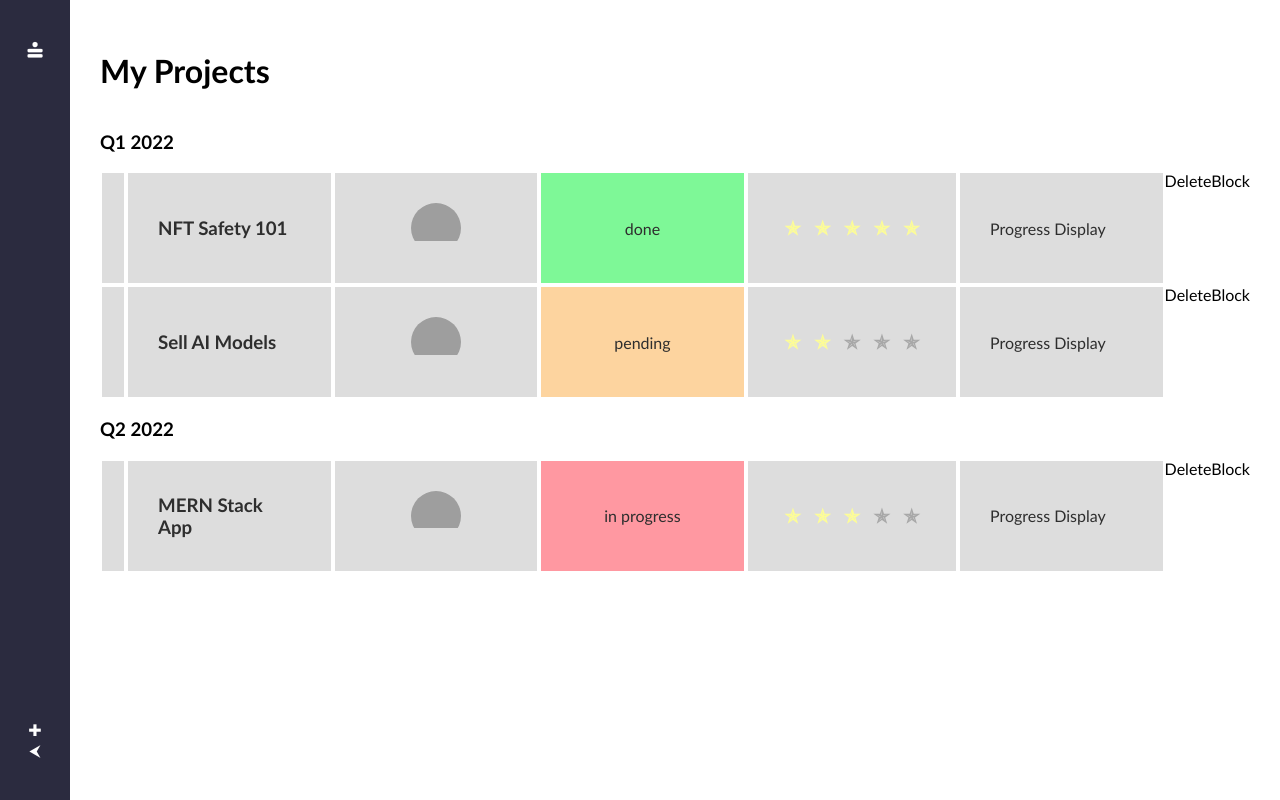
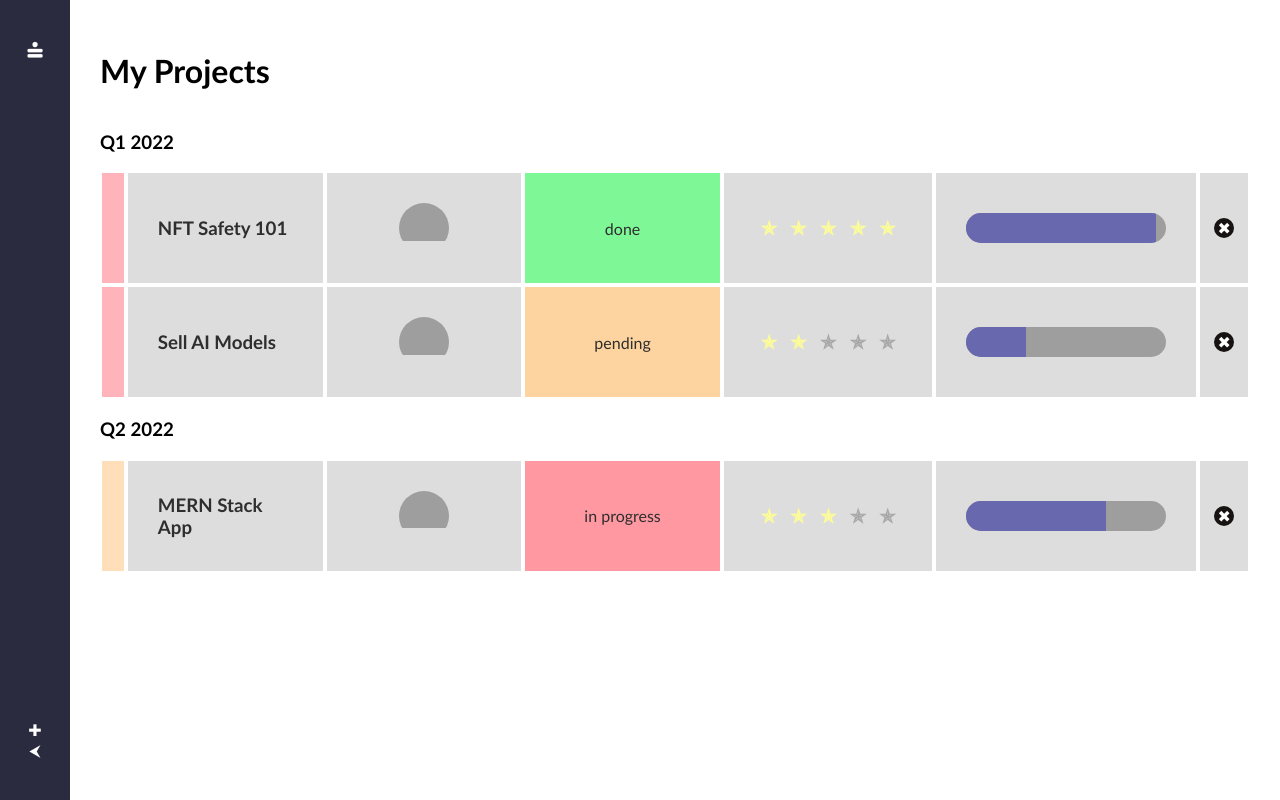
Before and after one commit to prajulaaditya007/monday-clone, a React (Create React App) app: page / in a window 1280 px wide. Built offline with nearby package versions, Linux system fonts and the light colour scheme; grey boxes are pictures that could not be loaded.

Commit message:
components done.

```diff
--- a/src/components/DeleteBlock.js
+++ b/src/components/DeleteBlock.js
@@ -1,9 +1,11 @@
 import React from 'react';
 
 const DeleteBlock = () => {
+    const deleteTicket = () => {
+    }
     return (
-        <div>
-            DeleteBlock
+        <div className="delete-block">
+            <div className="delete-icon" onClick={deleteTicket}>✖</div>
         </div>
     );
 }
--- a/src/components/ProgressDisplay.js
+++ b/src/components/ProgressDisplay.js
@@ -1,9 +1,11 @@
 import React from 'react';
 
-const ProgressDisplay = () => {
+const ProgressDisplay = ({progress}) => {
     return (
-        <div>
-            Progress Display
+        <div className="progress-display">
+            <div className="progress-bar">
+                <div style={{width: progress+ '%'}} className="progress-indicator"></div>
+            </div>
         </div>
     );
 }
--- a/src/components/TicketCard.js
+++ b/src/components/TicketCard.js
@@ -10,12 +10,12 @@ const TicketCard = ({color, ticket}) => {
     return (
         <div className="ticket-card">
             <Link to={`/ticket/${ticket.documentId}`} id='link'>
-                <div className="ticket-color"></div>
+                <div className="ticket-color" style={{ backgroundColor:color}}></div>
                 <h3>{ticket.title}</h3>
                 <AvatarDisplay ticket={ticket}/>
                 <StatusDisplay status={ticket.status}/>
                 <PriorityDisplay priority={ticket.priority}/>
-                <ProgressDisplay/>
+                <ProgressDisplay progress={ticket.progress}/>
             </Link>
             <DeleteBlock/>
         </div>
--- a/src/index.css
+++ b/src/index.css
@@ -133,7 +133,7 @@ nav .icon {
   width: 20px;
   height: 20px;
   border-radius: 10px;
-  background-color: rgb(61, 61, 61);
+  background-color: rgb(24, 19, 19);
   display: flex;
   justify-content: center;
   align-items: center;
--- a/src/pages/Dashboard.js
+++ b/src/pages/Dashboard.js
@@ -12,7 +12,7 @@ const Dashboard = () => {
             avatar:'https://media-exp2.licdn.com/dms/image/C5603AQFmxlxH5Un1Xw/profile-displayphoto-shrink_200_200/0/1624988949357?e=1661990400&v=beta&t=T28Th010Cm644u6UQI9ZSQxGT-uu1_yU_9PhbeBmqyg',
             status:'done',
             priority: 5,
-            progress: 100,
+            progress: 95,
             description:'Learn how to work with NFTs safely, how to know one is not genuine',
             timestamp: '2022-06-26T19:40:32+0000'
         },
@@ -42,6 +42,15 @@ const Dashboard = () => {
         }
     ]
 
+    const colors = [
+        'rgb(255,179,186)',
+        'rgb(255,223,186)',
+        'rgb(255,225,186)',
+        'rgb(186,255,201)',
+        'rgb(186,255,255)'
+
+    ]
+
     const uniqueCategories = [
         ...new Set(tickets?.map(({ category }) => category))
         // getting categories from the array of objects above, using Set to get unique values
@@ -59,7 +68,7 @@ const Dashboard = () => {
                             .map((filteredTicket, _index) =>(
                                 <TicketCard
                                 id={_index}
-                                color={filteredTicket.color}
+                                color={colors[categoryIndex] || colors[0]}
                                 ticket={filteredTicket}
                                 />
                             ))
```
